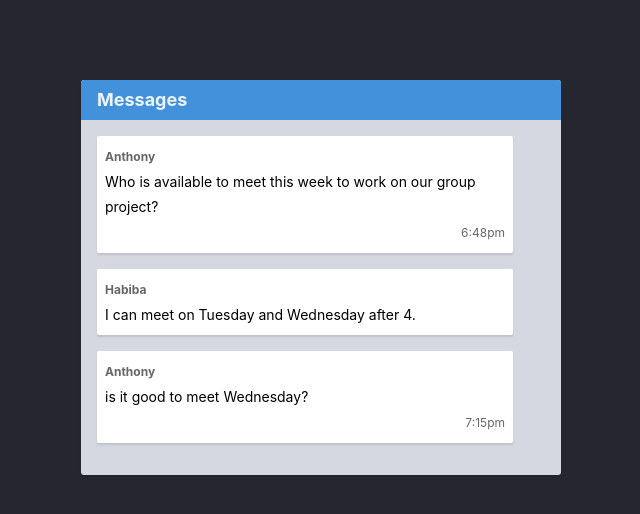
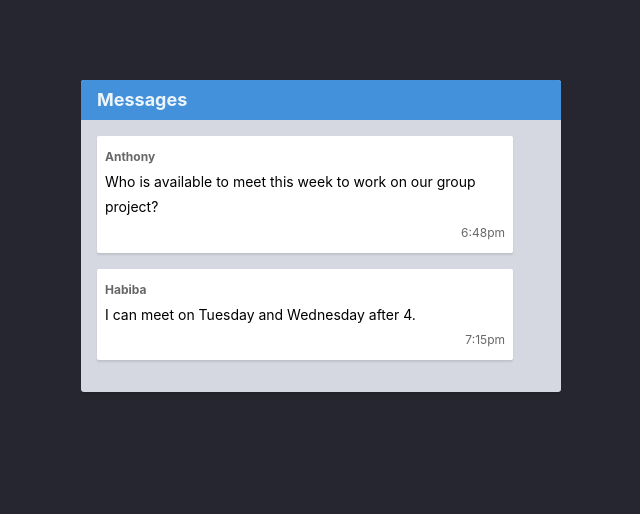
Before and after one commit to Ibrahim-Merhi/HTML-CSS-Git-Exercise-Tripoli, a website: page week-1/1-parent-child/index.html in a window 1280 px wide. Shown: the whole page, without its empty margins (319-959 px from the left). Drawn offline with Linux system fonts and the light colour scheme.

Commit message:
Modified 1-html-attributes exercise

```diff
--- a/week-1/1-parent-child/index.html
+++ b/week-1/1-parent-child/index.html
@@ -27,15 +27,9 @@
           <p class="message__content">
             I can meet on Tuesday and Wednesday after 4.
           </p>
+          <span class="message__time">7:15pm</span>
+
         </div>
-        <div class="message">
-          <div class="message__author">Anthony</div>
-          <p class="message__content">
-            is it good to meet Wednesday?
-          </p>
-          <span class="message__time">7:15pm</span>
-        </div>
-
       </div>
     </div>
   </body>
```
